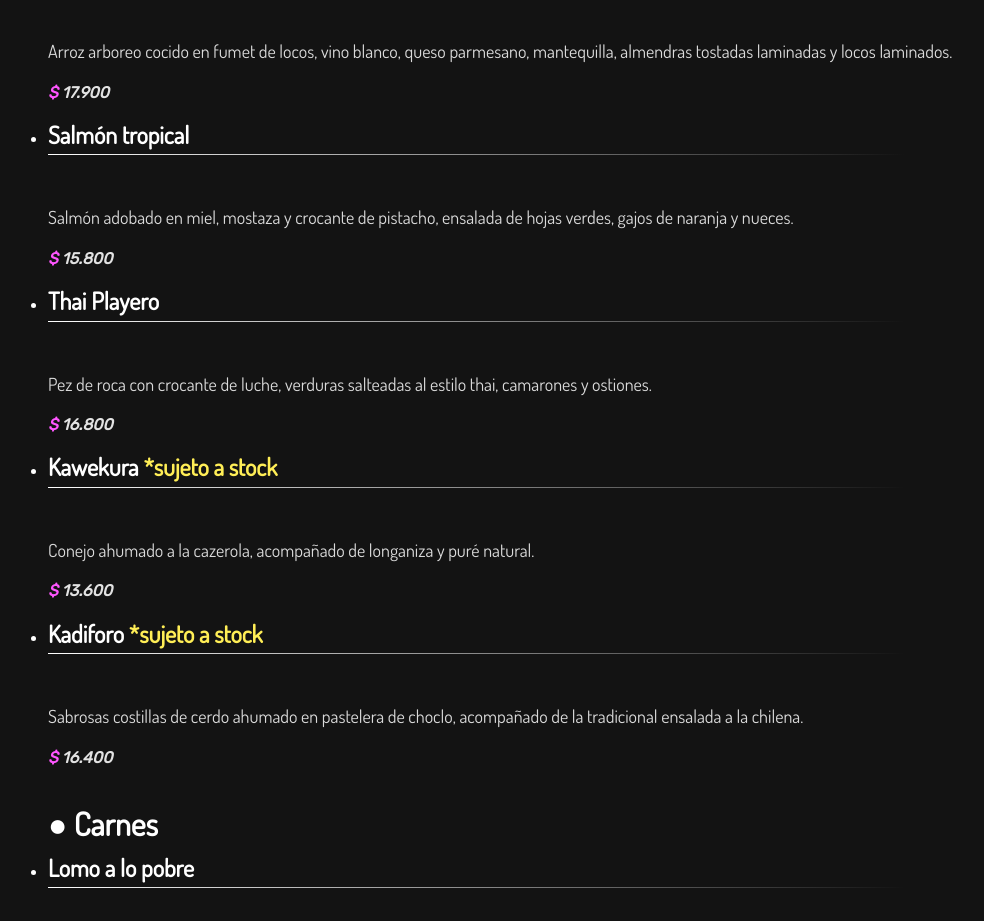
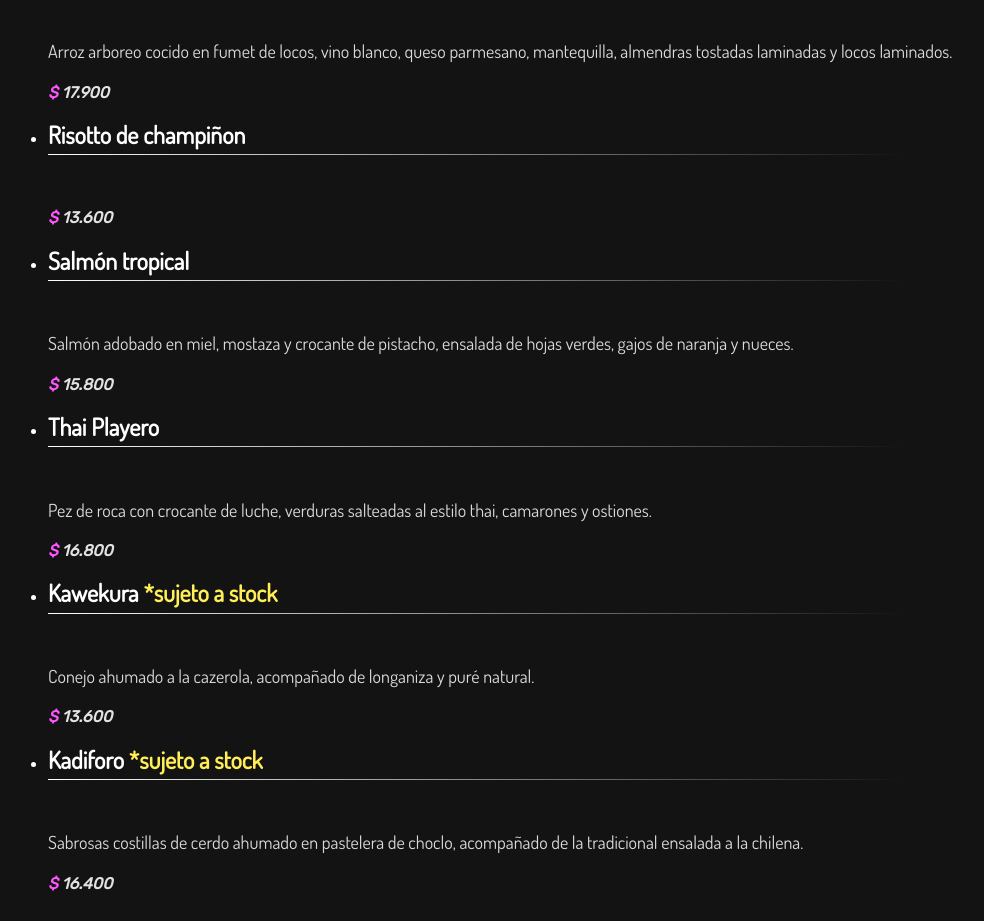
Before and after one commit to Ditoo1/CARTALAPICADELAARANA, a plain HTML site: page index.html in a window 1280 px wide. Shown: the part 2220-3141 px from the top of the page, without its empty margins (0-984 px from the left). Drawn offline with Linux system fonts and the light colour scheme; files whose address does not match are found by name.

Commit message:
risotto de champiñon added

```diff
--- a/index.html
+++ b/index.html
@@ -321,6 +321,16 @@
                 <hr>
                 <p>Arroz arboreo cocido en fumet de locos, vino blanco, queso parmesano, mantequilla, almendras tostadas laminadas y locos laminados.</p>
                 <i><span style="color: rgb(255, 86, 255)">$</span> 17.900</i>
+              </div>
+            </div>
+          </li>
+          <li>
+            <div class="wrapper">
+              <div class="text-box">
+                <h2>Risotto de champiñon</h2>
+                <hr>
+                <p></p>
+                <i><span style="color: rgb(255, 86, 255)">$</span> 13.600</i>
               </div>
             </div>
           </li>
```
